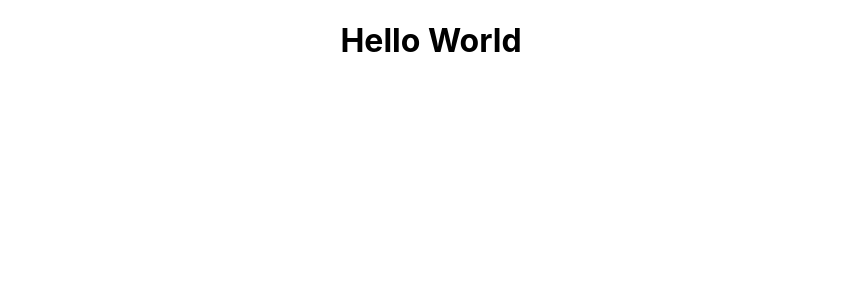
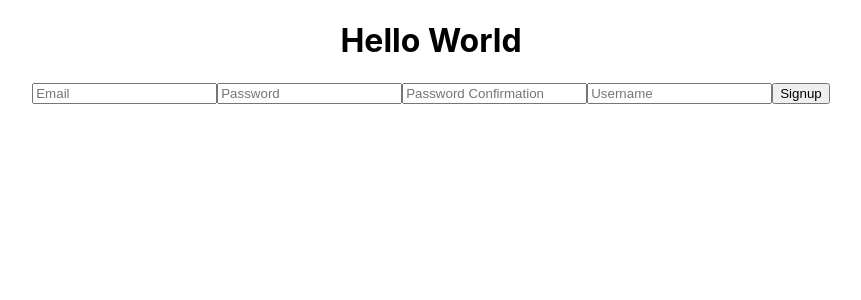
Before and after one commit to yahyaelganyni1/frontend-ok-store, a React (Create React App) app: page / in a window 1280 px wide. Shown: the top 300 px of the page, without its empty margins (209-1070 px from the left). Built offline with nearby package versions, Linux system fonts and the light colour scheme.

Commit message:
Create the Signup page

```diff
--- a/src/App.js
+++ b/src/App.js
@@ -1,5 +1,5 @@
 import React from 'react';
-
+import Signup from './features/authentication/Signup';
 import './App.css';
 import { useSelector, useDispatch } from 'react-redux';
 
@@ -9,6 +9,7 @@ function App() {
   return (
     <div className="App">
       <h1>Hello World</h1>
+      <Signup />
     </div>
   );
 }
--- /dev/null
+++ b/src/features/authentication/Signup.js
@@ -0,0 +1,60 @@
+import React, { useState, useEffect } from 'react';
+import { useDispatch } from 'react-redux';
+import { signup } from './authenticationSlice';
+
+const Signup = () => {
+
+    const [email, setEmail] = useState('');
+    const [password, setPassword] = useState('');
+    const [passwordConfirmation, setPasswordConfirmation] = useState('');
+    const [username, setUsername] = useState('');
+    const [loading, setLoading] = useState(false);
+    const dispatch = useDispatch();
+
+
+    const handleSubmit = (e) => {
+        e.preventDefault();
+        setLoading(true);
+        dispatch(signup({ user: { email, password, password_confirmation: passwordConfirmation, username } }))
+            .then(() => {
+                setLoading(false);
+            });
+    }
+
+
+    return (
+        <form onSubmit={handleSubmit}>
+
+            <input
+                type="text"
+                value={email}
+                onChange={(e) => setEmail(e.target.value)}
+                placeholder="Email"
+                required
+            />
+            <input
+                type="password"
+                value={password} onChange={(e) => setPassword(e.target.value)}
+                placeholder="Password"
+                required
+            />
+            <input
+                type="password"
+                value={passwordConfirmation}
+                onChange={(e) => setPasswordConfirmation(e.target.value)}
+                placeholder="Password Confirmation"
+                required
+            />
+            <input
+                type="text"
+                value={username}
+                onChange={(e) => setUsername(e.target.value)}
+                placeholder="Username"
+                required
+            />
+            <button type="submit">{loading ? 'Loading...' : 'Signup'}</button>
+        </form>
+    );
+}
+
+export default Signup
--- a/src/features/authentication/authenticationSlice.js
+++ b/src/features/authentication/authenticationSlice.js
@@ -2,7 +2,7 @@ import { createAsyncThunk, createSlice } from '@reduxjs/toolkit';
 import axios from 'axios';
 
 const initialState = {
-    user: JSON.parse(localStorage.getItem('user')),
+    user: null,
 }
 
 const api_url = 'http://localhost:3000/users';
@@ -11,8 +11,9 @@ export const signup = createAsyncThunk(
     'authentication/signup',
     async (user) => {
         const response = await axios.post(api_url, user);
-
-        console.log(response);
+        const auth_token = response.headers.authorization;
+        localStorage.setItem('auth_token', auth_token);
+        console.log(auth_token);
 
         return response.data;
     }
@@ -23,9 +24,8 @@ export const login = createAsyncThunk(
     'authentication/login',
     async (user) => {
         const response = await axios.post(`${api_url}/sign_in`, user);
-
-        console.log(response);
-
+        const auth_token = response.headers.authorization;
+        localStorage.setItem('auth_token', auth_token);
         return response.data;
     }
 )
@@ -34,10 +34,13 @@ export const login = createAsyncThunk(
 export const logout = createAsyncThunk(
     'authentication/logout',
     async () => {
-        const response = await axios.delete(`${api_url}/sign_out`);
-
-        console.log(response);
-
+        const token = localStorage.getItem('auth_token');
+        const response = await axios.delete(`${api_url}/sign_out`, {
+            headers: {
+                Authorization: token,
+            },
+        });
+        localStorage.removeItem('auth_token');
         return response.data;
     }
 )
@@ -47,9 +50,12 @@ const singleUserApi = 'http://localhost:3000/member-data';
 export const fetchUser = createAsyncThunk(
     'authentication/fetchUser',
     async () => {
-        const response = await axios.get(singleUserApi);
-
-        console.log(response);
+        const auth_token = localStorage.getItem('auth_token');
+        const response = await axios.get(singleUserApi, {
+            headers: {
+                'Authorization': auth_token
+            }
+        });
 
         return response.data;
     }
```
